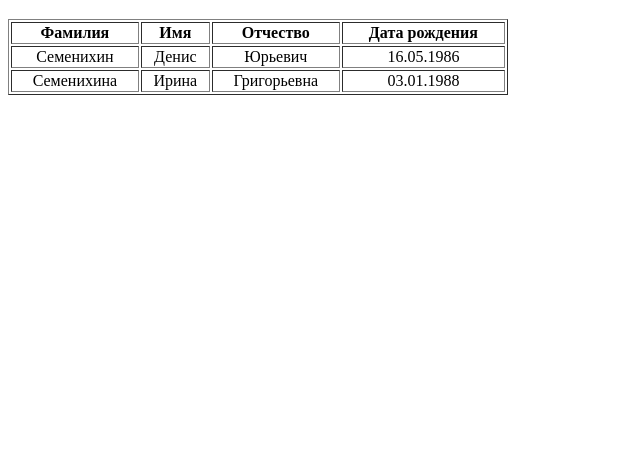
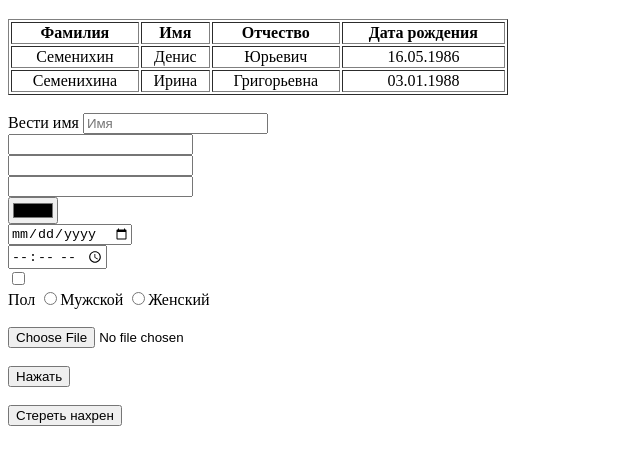
Before and after one commit to Denis-Semenikhin/Test, a plain HTML site: page index.html in a window 1280 px wide. Shown: the part 61-526 px from the top of the page, without its empty margins (0-640 px from the left). Drawn offline with Linux system fonts and the light colour scheme.

Commit message:
Поля ввода

```diff
--- a/index.html
+++ b/index.html
@@ -32,6 +32,24 @@
       <tfoot>
 
       </tfoot>
-    </table>
+    </table><br>
+    <form class="" action="index.html" method="post">
+      <label for="">Вести имя </label>
+      <input type="text" placeholder="Имя"
+    maxlength="20"   name="" value=""><br>
+    <input type="password" name="" value=""><br>
+    <input type="email" name="" value=""><br>
+    <input type="url" name="" value=""><br>
+    <input type="color" name="" value=""><br>
+    <input type="date" name="" value=""><br>
+    <input type="time" name="" value=""><br>
+    <input type="checkbox" name="" value=""><br>
+    Пол
+    <input type="radio" name="1" value=""><label for="">Мужской</label>
+    <input type="radio" name="1" value=""><label for="">Женский</label><br><br>
+    <input type="file" name="" value=""><br><br>
+    <input type="submit" value="Нажать" name="" value=""><br><br>
+<input type="reset" name="" value="Стереть нахрен">
+    </form>
   </body>
 </html>
```
